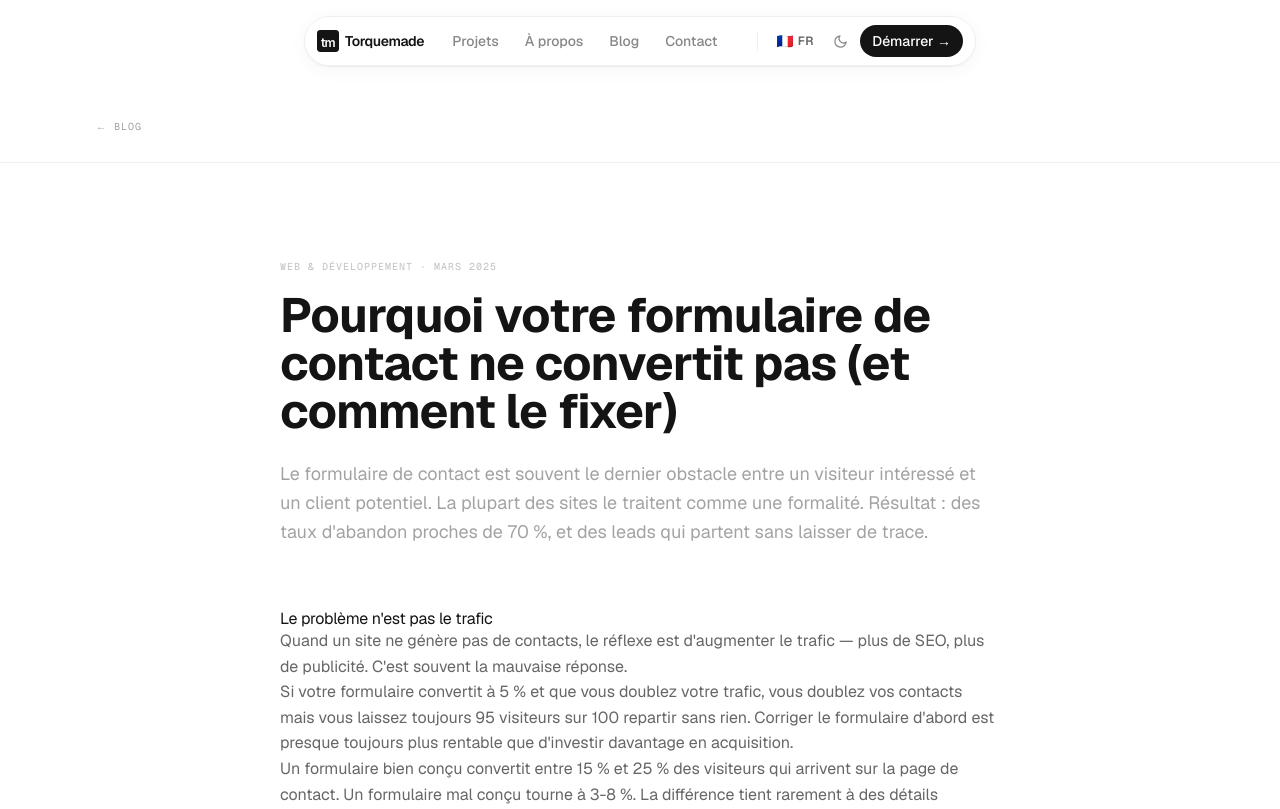
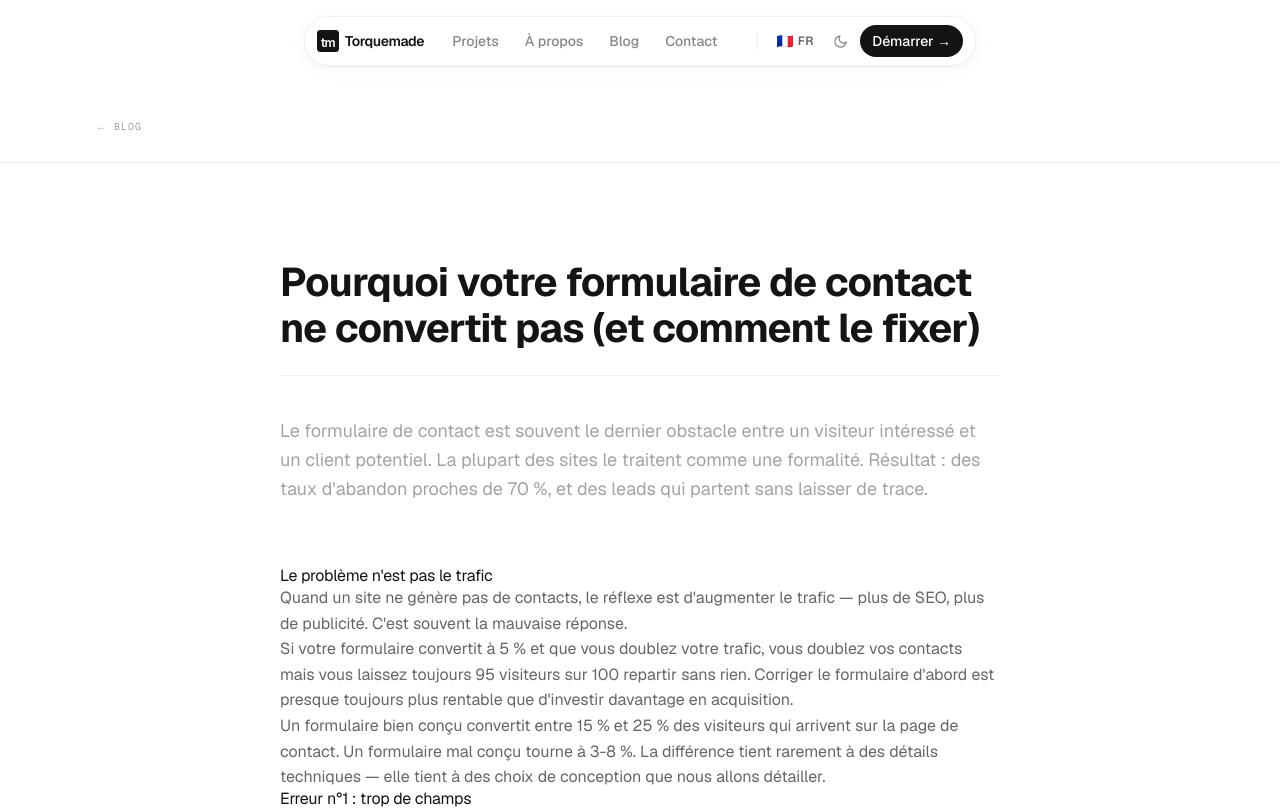
Before and after one commit to loanrmb/torquemade-v2, a Next.js app: page /blog/formulaire-contact-conversion in a window 1280 px wide. Shown: the top 809 px of the page. Built offline with nearby package versions, Linux system fonts and the light colour scheme.

Commit message:
Update H1 to blog-article-title and remove date paragraph (FR & EN)

```diff
--- a/app/blog/(articles)/formulaire-contact-conversion/_content.tsx
+++ b/app/blog/(articles)/formulaire-contact-conversion/_content.tsx
@@ -13,10 +13,7 @@ function ArticleFR({ lang }: { lang: 'fr' | 'en' }) {
   return (
     <>
       <header className="mb-16">
-        <p className="mb-4 font-mono text-[10px] uppercase tracking-widest opacity-40">
-          Web &amp; Développement · Mars 2025
-        </p>
-        <h1 className="text-4xl font-bold leading-tight md:text-5xl" style={{ color: 'hsl(var(--text-primary))' }}>
+        <h1 className="blog-article-title" style={{ color: 'hsl(var(--text-primary))' }}>
           Pourquoi votre formulaire de contact ne convertit pas (et comment le fixer)
         </h1>
         <p className="mt-6 text-lg leading-relaxed opacity-60">
@@ -93,10 +90,7 @@ function ArticleEN({ lang }: { lang: 'fr' | 'en' }) {
   return (
     <>
       <header className="mb-16">
-        <p className="mb-4 font-mono text-[10px] uppercase tracking-widest opacity-40">
-          Web &amp; Development · March 2025
-        </p>
-        <h1 className="text-4xl font-bold leading-tight md:text-5xl" style={{ color: 'hsl(var(--text-primary))' }}>
+        <h1 className="blog-article-title" style={{ color: 'hsl(var(--text-primary))' }}>
           Why Your Contact Form Isn&apos;t Converting (And How to Fix It)
         </h1>
         <p className="mt-6 text-lg leading-relaxed opacity-60">
```
